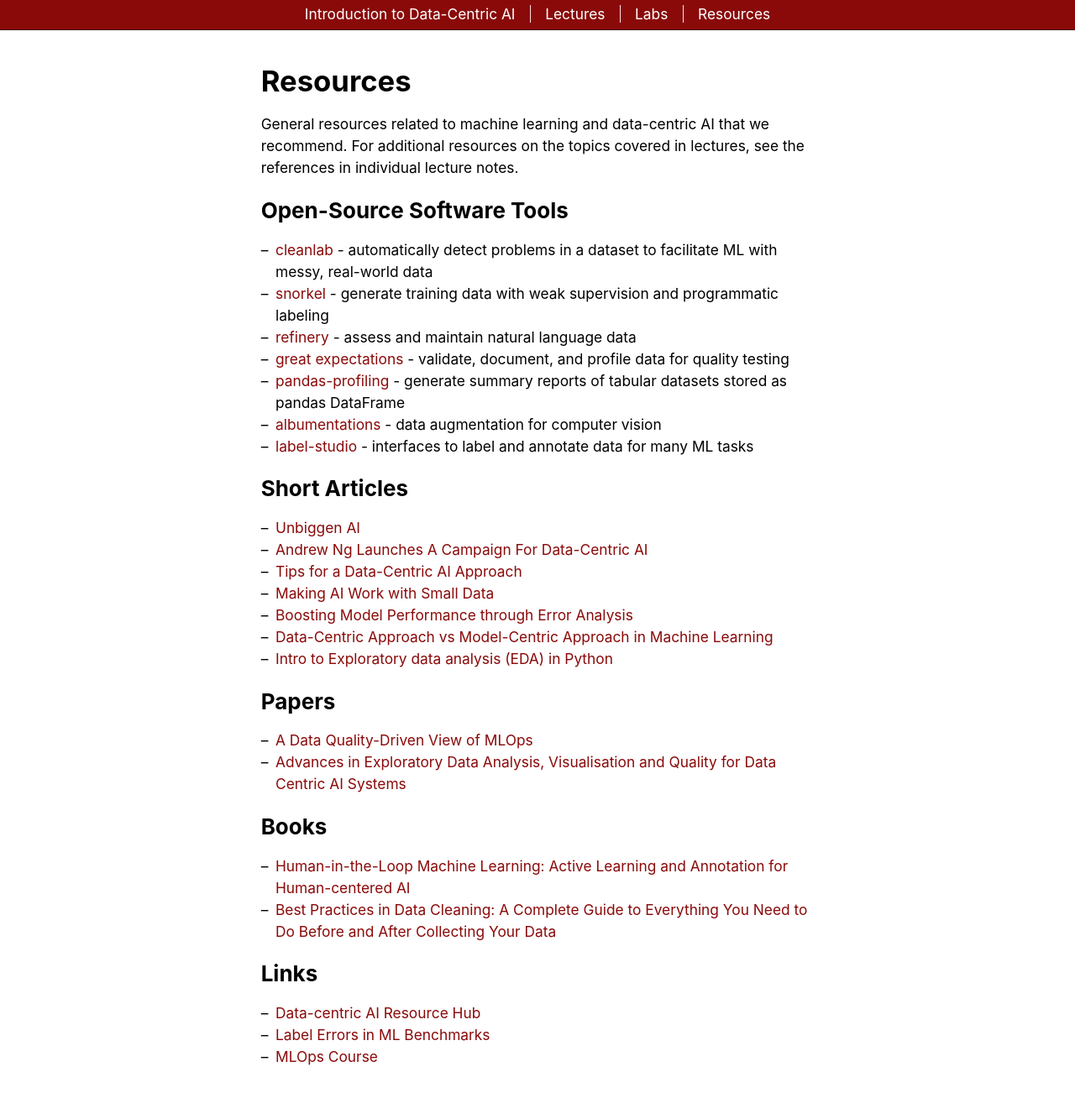
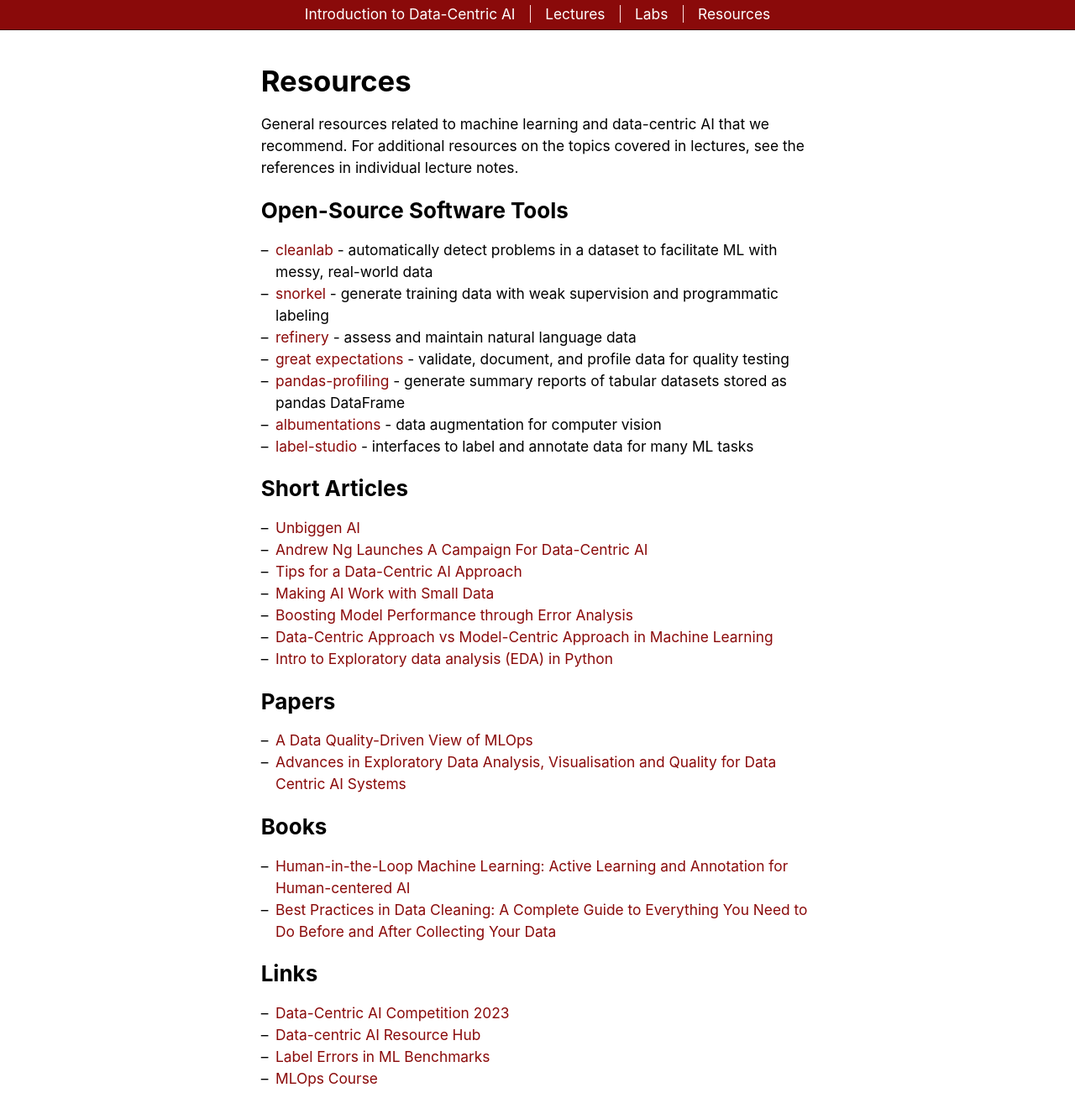
Before and after one commit to dcai-course/dcai-course, a Jekyll site: the page built from resources.md, in a window 1280 px wide. Shown: the whole page at 84% size. Built offline with Jekyll 4.4.1, drawn with Linux system fonts in a browser that asks for light colours; before the commit the page ends 1307 px from its top, so only the background shows below that.

Commit message:
add link to competition

```diff
--- a/resources.md
+++ b/resources.md
@@ -39,6 +39,7 @@
 
 # Links
 
+- [Data-Centric AI Competition 2023](https://machinehack.com/tournaments/data_centric_ai_competition_2023)
 - [Data-centric AI Resource Hub](https://datacentricai.org/)
 - [Label Errors in ML Benchmarks](https://labelerrors.com/)
 - [MLOps Course](https://github.com/GokuMohandas/mlops-course)
```
